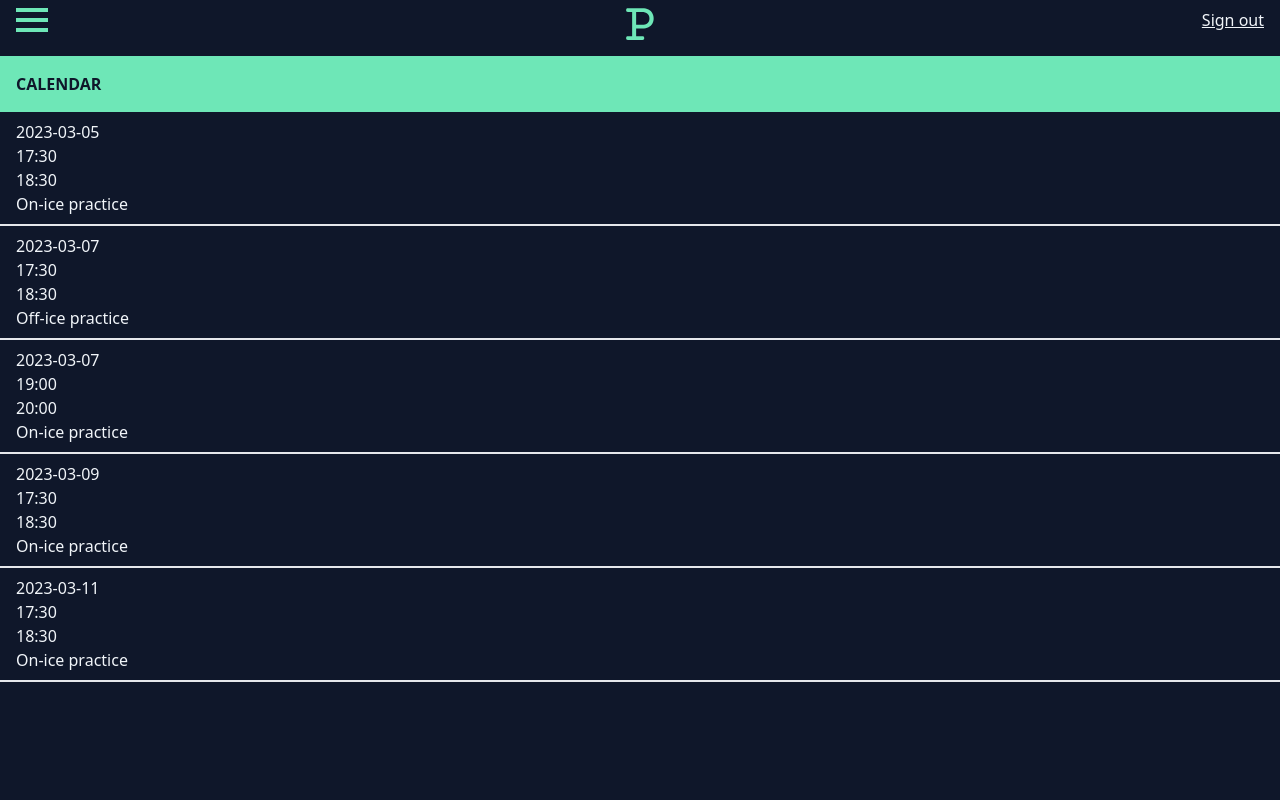
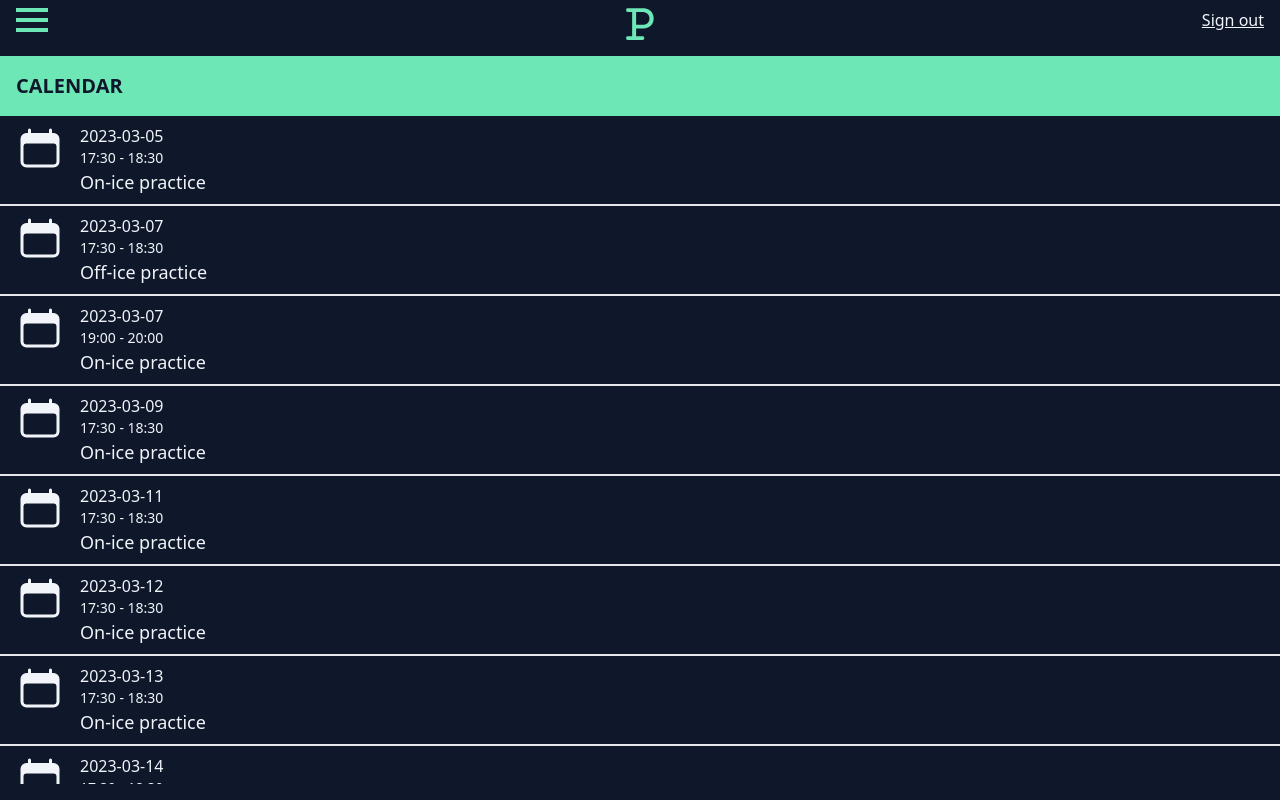
Before and after one commit to bartw/pea, a Next.js app: page /calendar in a window 1280 px wide. Built offline with nearby package versions, Linux system fonts and the light colour scheme.

Commit message:
Add calendar items

```diff
--- a/package.json
+++ b/package.json
@@ -9,6 +9,7 @@
     "lint": "next lint"
   },
   "dependencies": {
+    "@heroicons/react": "^2.0.16",
     "@types/node": "18.14.6",
     "@types/react": "18.0.28",
     "@types/react-dom": "18.0.11",
--- a/src/pages/calendar.tsx
+++ b/src/pages/calendar.tsx
@@ -1,3 +1,4 @@
+import { CalendarIcon } from '@heroicons/react/24/solid'
 import { Header } from "@/components/header";
 
 const items = [
@@ -6,22 +7,31 @@ const items = [
   { name: "On-ice practice", date: "2023-03-07", from: "19:00", to: "20:00" },
   { name: "On-ice practice", date: "2023-03-09", from: "17:30", to: "18:30" },
   { name: "On-ice practice", date: "2023-03-11", from: "17:30", to: "18:30" },
+  { name: "On-ice practice", date: "2023-03-12", from: "17:30", to: "18:30" },
+  { name: "On-ice practice", date: "2023-03-13", from: "17:30", to: "18:30" },
+  { name: "On-ice practice", date: "2023-03-14", from: "17:30", to: "18:30" },
+  { name: "On-ice practice", date: "2023-03-15", from: "17:30", to: "18:30" },
+  { name: "On-ice practice", date: "2023-03-16", from: "17:30", to: "18:30" },
+  { name: "On-ice practice", date: "2023-03-17", from: "17:30", to: "18:30" },
+  { name: "On-ice practice", date: "2023-03-18", from: "17:30", to: "18:30" },
 ];
 
 const Calendar = () => (
   <div className="bg-slate-900 h-screen text-slate-100 flex flex-col">
     <Header isAuthenticated />
-    <main className="flex-1 mt-2">
-      <div className="p-4 text-slate-900 bg-emerald-300 font-semibold uppercase">
-        <h1>Calendar</h1>
+    <main className="flex-1 mt-2 mb-4 overflow-scroll">
+      <div className="p-4 text-slate-900 bg-emerald-300 uppercase">
+        <h1 className="font-semibold text-xl">Calendar</h1>
       </div>
       <ul>
         {items.map(({ name, date, from, to }) => (
-          <li key={`${name}${date}${from}${to}`} className="border-b-2 px-4 py-2">
-            <div>{date}</div>
-            <div>{from}</div>
-            <div>{to}</div>
-            <div>{name}</div>
+          <li key={`${name}${date}${from}${to}`} className="border-b-2 px-4 py-2 flex">
+            <CalendarIcon className="h-12 w-12" />
+            <div className="ml-4">
+                <div>{date}</div>
+                <div className="text-sm">{from} - {to}</div>
+                <div className="text-lg">{name}</div>
+            </div>
           </li>
         ))}
       </ul>
```
Also changed, not shown: 1 other file (tests, documents, lock files or other folders).
